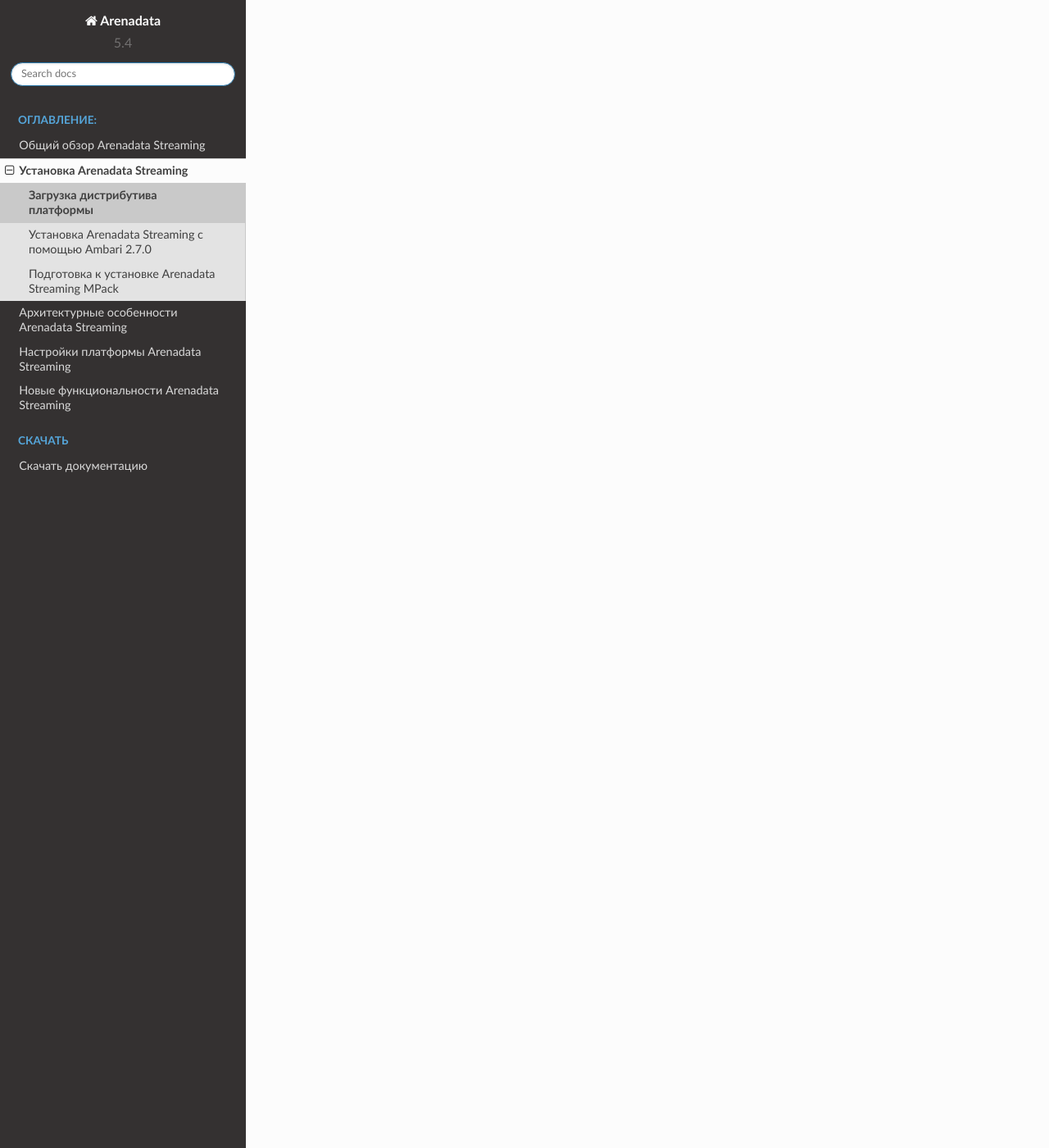
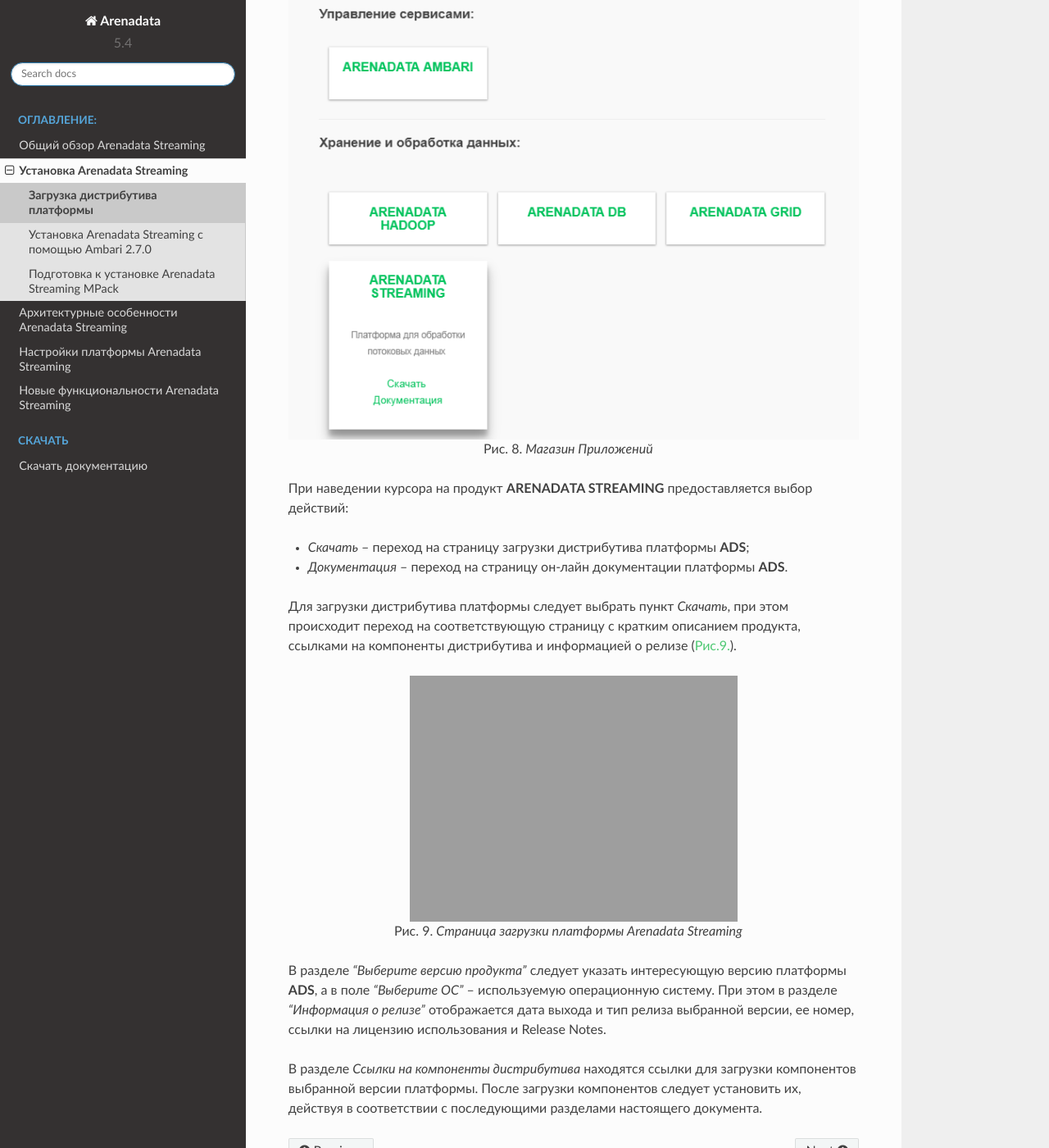
Before and after one commit to arenadata/docs_ads, a Sphinx documentation site: the page built from source/Install/download.rst, in a window 1280 px wide and 1400 px high, scrolled down 1599 px. Shown: the whole window at 82% size. Built offline with Sphinx 7.4.7 and the Read the Docs theme 2.0.0, drawn with Linux system fonts in a browser that asks for light colours; pages that are not in the unit, such as notebooks, are missing from menus; some of the changed text lies outside the part shown.

Commit message:
Update download.rst

```diff
--- a/source/Install/download.rst
+++ b/source/Install/download.rst
@@ -1,2 +1,59 @@
 Загрузка дистрибутива платформы
 ===============================
+
+
+Для загрузки дистрибутива платформы **Arenadata Streaming** необходимо на сайте `arenadata.tech <https://arenadata.tech/>`_ перейти на вкладку "Скачать". При этом происходит переход на страницу *Магазин Программного Обеспечения Arenadata* (`store.arenadata.io <https://store.arenadata.io/>`_, :numref:`Рис.%s.<install_download_app-store>`) и открывается экранная форма для заполнения заявки для дальнейшей загрузки продукта (:numref:`Рис.%s.<install_download_form-download>`).
+
+.. _install_download_form-download:
+
+.. figure:: ../imgs/install_download_form-download.*
+   :align: center
+
+   Заявка для загрузки продукта
+
+
+В экранной форме заявки следует заполнить следующие поля:
+
++ *ФИО* – ФИО пользователя;
++ *E-Mail* – электронный адрес почты пользователя;
++ *Компания* – наименование компании пользователя;
++ *Цель использования* – описание цели использования кластера.
+
+Все поля являются обязательными для заполнения. После ввода данных необходимо нажать кнопку *Отправить*. При корректном заполнении полей выдается соответствующее сообщение (:numref:`Рис.%s.<install_download_accepted>`).
+
+.. _install_download_accepted:
+
+.. figure:: ../imgs/install_download_accepted.*
+   :align: center
+
+   Заявка принята
+
+
+Окно сообщения следует закрыть. При этом происходит переход на страницу *Магазин Приложений* с выбором продуктов и их версий для загрузки (:numref:`Рис.%s.<install_download_app-store>`).
+
+.. _install_download_app-store:
+
+.. figure:: ../imgs/install_download_app-store.*
+   :align: center
+
+   Магазин Приложений
+
+
+При наведении курсора на продукт **ARENADATA STREAMING** предоставляется выбор действий:
+
++ *Скачать* -- переход на страницу загрузки дистрибутива платформы **ADS**;
++ *Документация* -- переход на страницу он-лайн документации платформы **ADS**.
+
+Для загрузки дистрибутива платформы следует выбрать пункт *Скачать*, при этом происходит переход на соответствующую страницу с кратким описанием продукта, ссылками на компоненты дистрибутива и информацией о релизе (:numref:`Рис.%s.<install_download_download-ADS>`).
+
+.. _install_download_download-ADS:
+
+.. figure:: ../imgs/install_download_download-ADS.*
+   :align: center
+
+   Страница загрузки платформы Arenadata Streaming
+
+
+В разделе *"Выберите версию продукта"* следует указать интересующую версию платформы **ADS**, а в поле *"Выберите ОС"* -- используемую операционную систему. При этом в разделе *"Информация о релизе"* отображается дата выхода и тип релиза выбранной версии, ее номер, ссылки на лицензию использования и Release Notes.
+
+В разделе *Ссылки на компоненты дистрибутива* находятся ссылки для загрузки компонентов выбранной версии платформы. После загрузки компонентов следует установить их, действуя в соответствии с последующими разделами настоящего документа.
```
